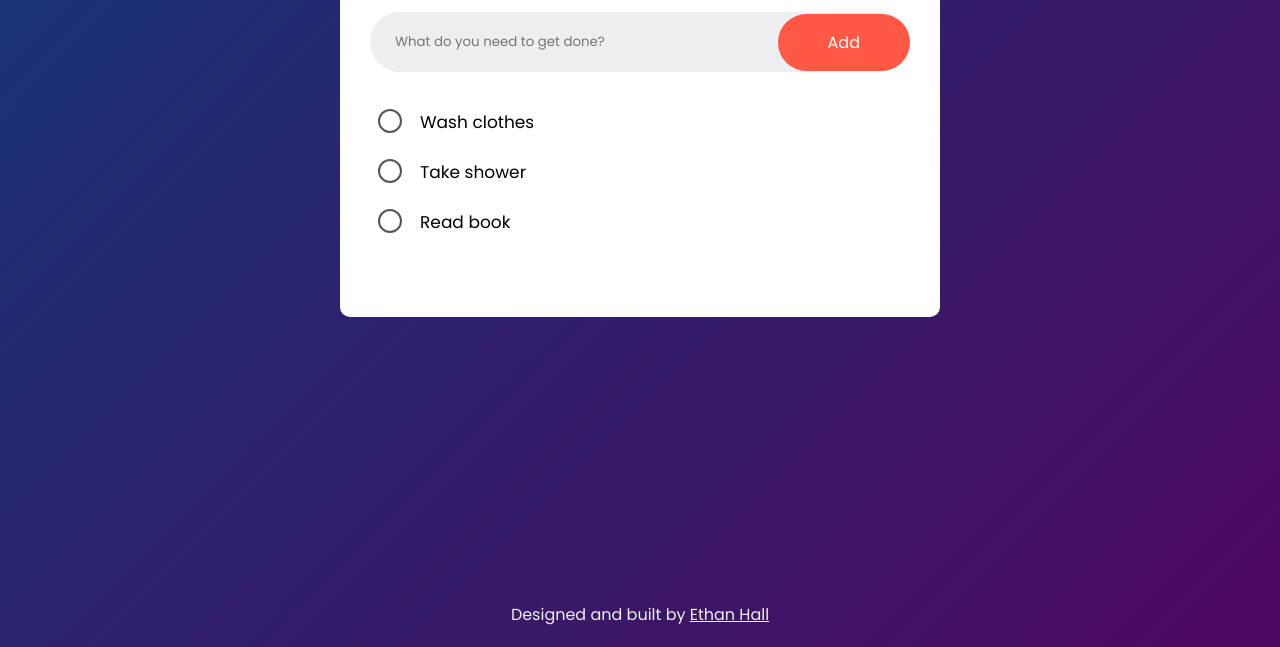
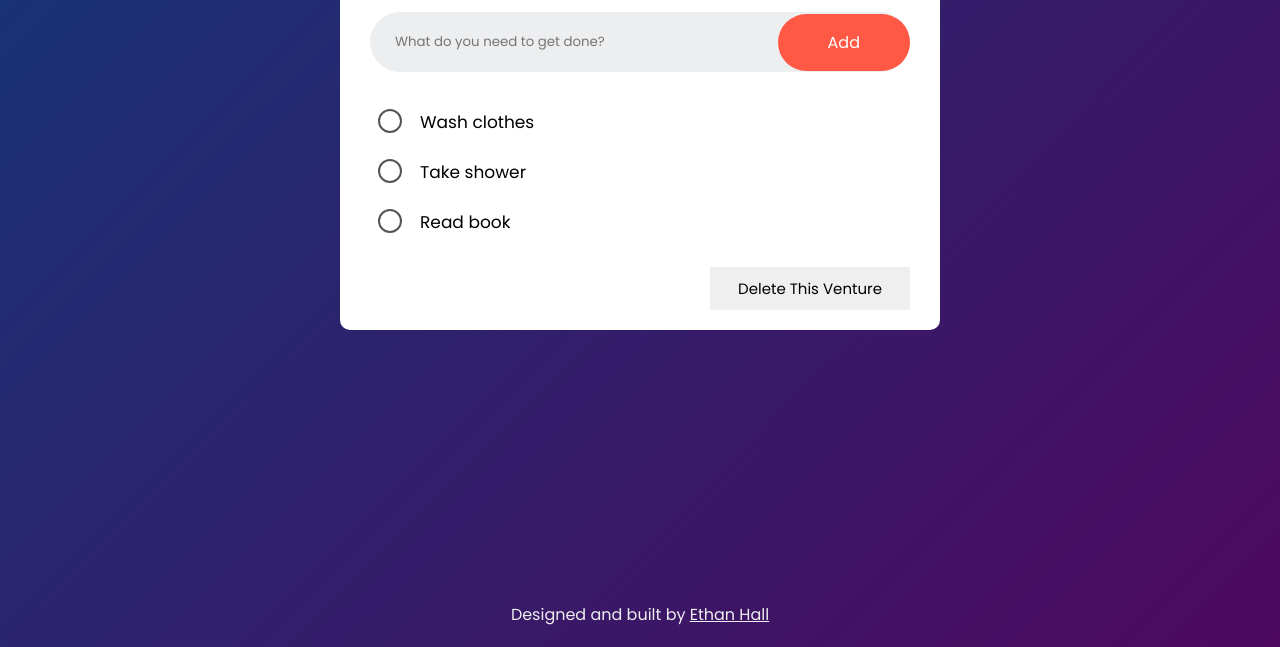
Before and after one commit to ethanwhall389/todo-list, a plain HTML site: page index.html in a window 1280 px wide. Shown: the part 153-800 px from the top of the page. Drawn offline with Linux system fonts and the light colour scheme; a web font is replaced by a local one.

Commit message:
Add delete venture bttn, no js

```diff
--- a/index.html
+++ b/index.html
@@ -41,6 +41,9 @@
                 <li>Item02</li>
                 <li>Item03</li> -->
             </ul>
+            <div class="delete-venture-container">
+                <button class="delete-venture-bttn">Delete This Venture</button>
+            </div>
         </div>
         <div class="footer">
             <p>Designed and built by <a target="_blank" href="">Ethan Hall</a></p>
--- a/styles.css
+++ b/styles.css
@@ -19,11 +19,14 @@
 
 .app-container {
     position: relative;
+    display: flex;
+    flex-direction: column;
     width: 100%;
+    min-height: 300px;
     max-width: 600px;
     background-color: white;
     margin: 50px auto 20px;
-    padding: 40px 30px 70px;
+    padding: 40px 30px 20px;
     border-radius: 10px;
 }
 
@@ -31,6 +34,10 @@
     display: flex;
     margin-bottom: 15px;
     justify-content: space-between;
+}
+
+#list-container {
+    flex: 1;
 }
 
 .app-title {
@@ -244,6 +251,20 @@ li:hover::after {
     background-color: #edeef0;
 }
 
+.delete-venture-container {
+    display: flex;
+    justify-content: flex-end;
+}
+
+.delete-venture-bttn {
+    margin-top: 20px;
+    width: 200px;
+    border: none;
+    outline: none;
+    padding: 10px;
+    font-size: 15px;
+}
+
 .footer {
     display: flex;
     justify-content: center;
```
